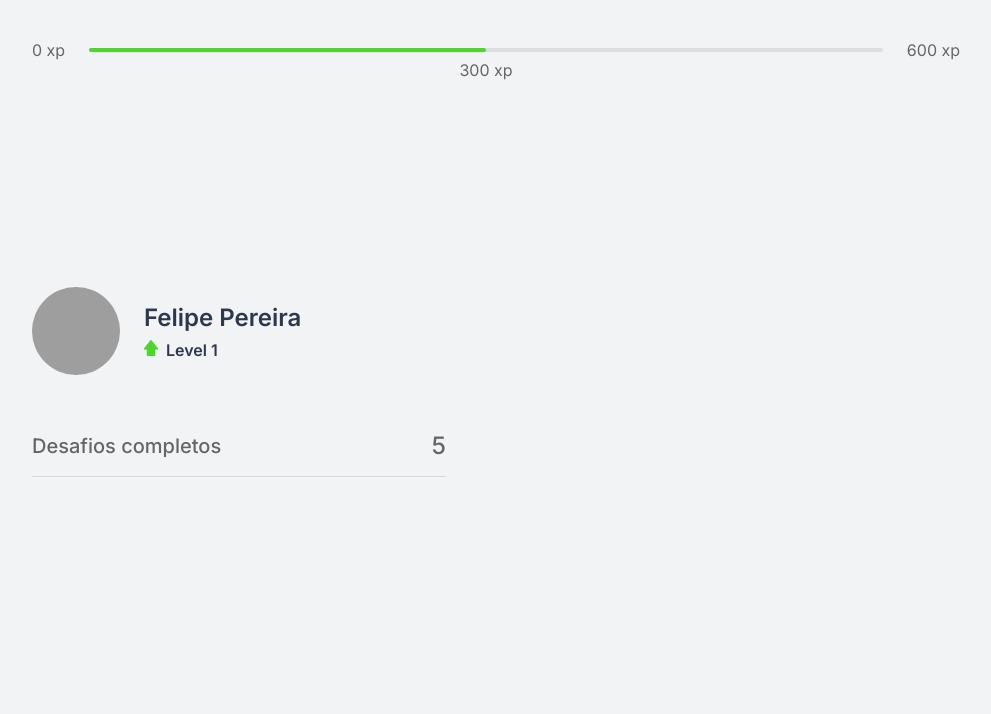
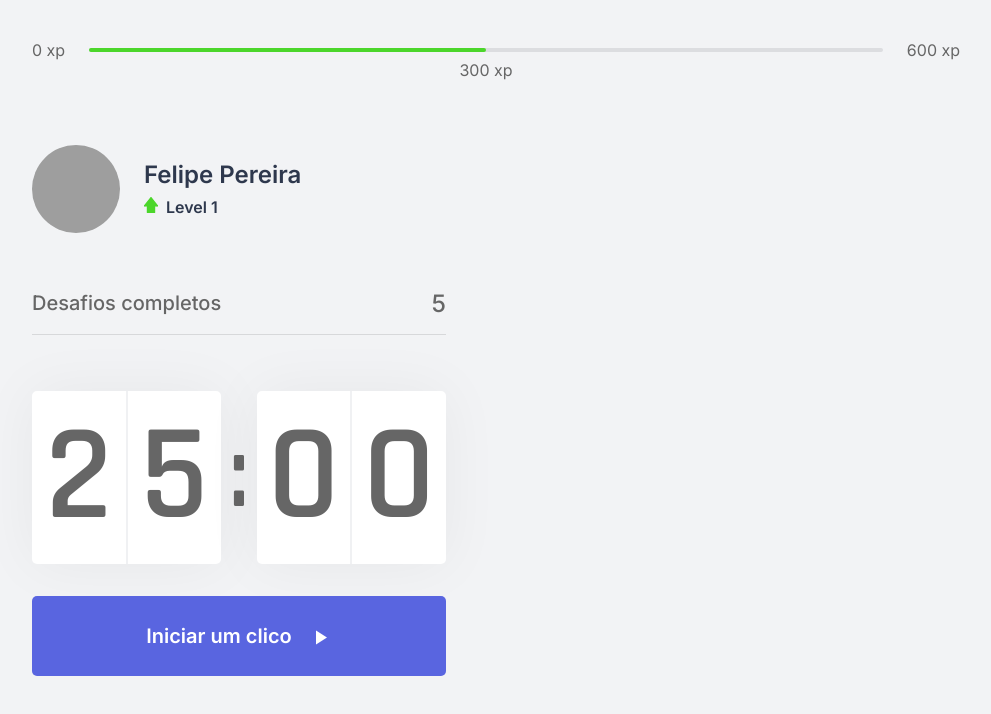
Before and after one commit to felipedev1/moveit, a Next.js app: page / in a window 1280 px wide. Shown: the top 714 px of the page, without its empty margins (144-1135 px from the left). Built offline with nearby package versions, Linux system fonts and the light colour scheme; grey boxes are pictures that could not be loaded.

Commit message:
feat(component): Countdown

```diff
--- /dev/null
+++ b/src/components/Countdown.tsx
@@ -0,0 +1,89 @@
+import { useEffect, useState } from 'react'
+import styles from '../styles/components/Countdown.module.css'
+
+let countdownTimeout: NodeJS.Timeout
+
+export function Countdown() {
+  const [time, setTime] = useState(25 * 60)
+  const [isActive, setIsActive] = useState(false)
+  const [hasFinished, setHasFinished] = useState(false)
+
+  const minutes = Math.floor(time / 60)
+  const seconds = time % 60
+
+  const [minuteLeft, minuteRight] = String(minutes).padStart(2, '0').split('')
+  const [secondLeft, secondRight] = String(seconds).padStart(2, '0').split('')
+
+  function startCountdown() {
+    setIsActive(true)
+  }
+
+  function resetCountdown() {
+    clearTimeout(countdownTimeout)
+    setIsActive(false)
+    setTime(25 * 60)
+  }
+
+  useEffect(() => {
+    if (isActive && time > 0) {
+      countdownTimeout = setTimeout(() => {
+        setTime(time - 1)
+      }, 1000)
+    } else if (isActive && time === 0) {
+      setHasFinished(true)
+      setIsActive(false)
+    }
+  }, [isActive, time])
+
+  return (
+    <div>
+      <div className={styles.countdownContainer}>
+        <div>
+          <span>{minuteLeft}</span>
+          <span>{minuteRight}</span>
+        </div>
+        <span>:</span>
+        <div>
+          <span>{secondLeft}</span>
+          <span>{secondRight}</span>
+        </div>
+      </div>
+
+      {hasFinished ? (
+        <button
+          disabled
+          className={styles.countdownButton}
+        >
+          Ciclo encerrado
+          <img src="icons/check_circle.svg" alt=""/>
+        </button>
+      ) : (
+          <>
+            {isActive ? (
+              <button
+                type="button"
+                className={`${styles.countdownButton} ${styles.countdownButtonActive}`}
+                onClick={resetCountdown}
+              >
+                Abandonar clico
+                <img src="icons/close.svg" alt=""/>
+              </button>
+            ) : (
+                <button
+                  type="button"
+                  className={styles.countdownButton}
+                  onClick={startCountdown}
+                >
+                  Iniciar um clico
+                  <img src="icons/play_arrow.svg" alt=""/>
+                </button>
+              )
+            }
+          </>
+        )}
+
+
+
+    </div>
+  )
+}
--- a/src/pages/_document.tsx
+++ b/src/pages/_document.tsx
@@ -5,6 +5,7 @@
     return (
       <Html lang="pt-BR">
         <Head>
+          <link rel="shortcut icon" href="favicon.png" type="image/png"/>
           <link rel="preconnect" href="https://fonts.gstatic.com" />
           <link href="https://fonts.googleapis.com/css2?family=Inter:wght@400;500;600&family=Rajdhani:wght@600&display=swap" rel="stylesheet" />
         </Head>
--- a/src/pages/index.tsx
+++ b/src/pages/index.tsx
@@ -1,4 +1,7 @@
+import Head from 'next/head'
+
 import { CompletedChallenges } from "../components/CompletedChallenges";
+import { Countdown } from "../components/Countdown";
 import { ExperienceBar } from "../components/ExperienceBar";
 import { Profile } from "../components/Profile";
 
@@ -7,12 +10,17 @@
 export default function Home() {
   return (
     <div className={styles.container}>
+      <Head>
+        <title>Inicio | move.it</title>
+      </Head>
+
       <ExperienceBar />
 
       <section>
         <div>
           <Profile />
           <CompletedChallenges />
+          <Countdown />
         </div>
         <div>
 
--- /dev/null
+++ b/src/styles/components/Countdown.module.css
@@ -0,0 +1,87 @@
+.countdownContainer {
+  display: flex;
+  align-items: center;
+  font-family: Rajdhani;
+  font-weight: 600;
+  color: var(--tilte);
+}
+
+.countdownContainer > div {
+  flex: 1;
+
+  display: flex;
+  align-items: center;
+  justify-content: space-evenly;
+
+  background-color: var(--white);
+  box-shadow: 0 0 60px rgba(0, 0, 0, 0.05);
+  border-radius: 5px;
+  font-size: 8.5rem;
+  text-align: center;
+}
+
+.countdownContainer > div span {
+  flex: 1;
+}
+
+.countdownContainer > div span:first-child {
+  border-right: 1px solid #f0f1f3;
+}
+.countdownContainer > div span:last-child {
+  border-left: 1px solid #f0f1f3;
+}
+
+.countdownContainer > span {
+  font-size: 6.25rem;
+  margin: 0 0.5rem;
+}
+
+.countdownButton {
+  position: relative;
+  width: 100%;
+  height: 5rem;
+  margin-top: 2rem;
+  border: 0;
+  border-radius: 5px;
+  font-size: 1.25rem;
+  font-weight: 600;
+
+  display: flex;
+  align-items: center;
+  justify-content: center;
+
+  background: var(--blue);
+  color: var(--white);
+
+  transition: background 0.2s;
+}
+
+.countdownButton img {
+  margin-left: 1rem;
+  transform: translateY(0.1rem);
+}
+
+.countdownButton:not(:disabled):hover {
+  background: var(--blue-dark);
+}
+
+.countdownButtonActive {
+  background: var(--white);
+  color: var(--title);
+}
+
+.countdownButtonActive:not(:disabled):hover {
+  background: var(--red);
+  color: var(--white);
+}
+
+.countdownButtonActive:not(:disabled):hover img {
+  filter: brightness(0) invert(1);
+}
+
+.countdownButton:disabled {
+  background: var(--white);
+  color: var(--text);
+  cursor: not-allowed;
+  border-bottom: 0.25rem solid var(--green);
+}
```
Also changed, not shown: public/icons/check_circle.svg (added), public/icons/play_arrow.svg (added).
